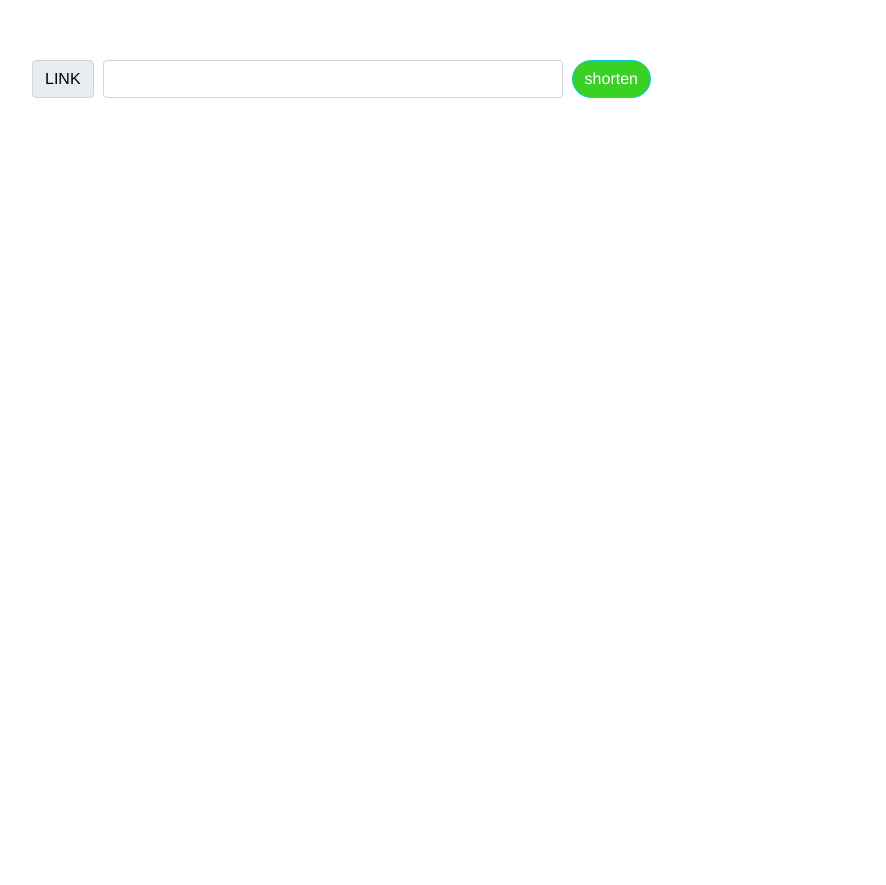
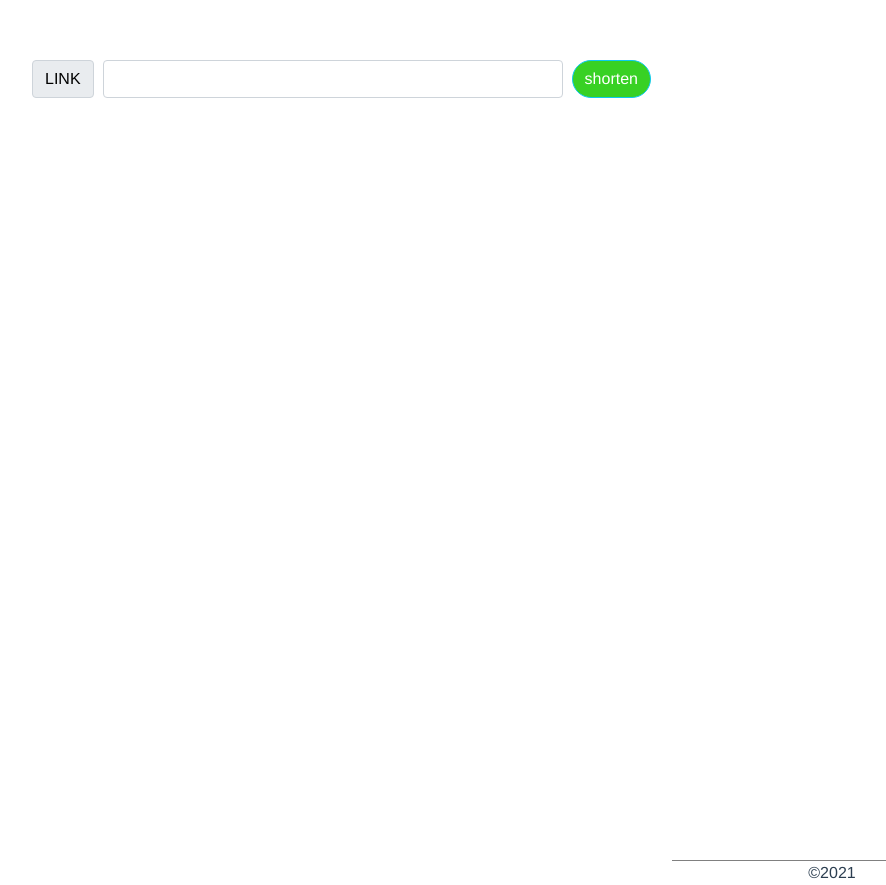
Before and after one commit to Mogakamo/url-link-shortener, a Vue app: page / in a window 1280 px wide. Shown: the whole page, without its empty margins (288-1174 px from the left). Before the commit the page ends 860 px from the top, so only its background shows below. Built offline with nearby package versions, Linux system fonts and the light colour scheme.

Commit message:
Added the footer

```diff
--- a/src/App.vue
+++ b/src/App.vue
@@ -1,16 +1,22 @@
 <template>
   <div id="app">
+    <NavBar />
     <HelloWorld />
+    <Footer />
   </div>
 </template>
 
 <script>
 import HelloWorld from "./components/HelloWorld.vue";
+import NavBar from "./components/NavBar";
+import Footer from "./components/Footer.vue";
 
 export default {
   name: "App",
   components: {
     HelloWorld,
+    NavBar,
+    Footer,
   },
 };
 </script>
@@ -25,7 +31,7 @@ export default {
   margin-top: 60px;
   display: grid;
   grid-template-columns: repeat(4, 1fr);
-  grid-template-rows: repeat(5, 100px);
+  grid-template-rows: repeat(4, 1fr) 10px;
   min-height: 100vh;
   min-width: auto;
 }
--- a/src/components/Footer.vue
+++ b/src/components/Footer.vue
@@ -0,0 +1,25 @@
+<template>
+    <div class="footer">
+        &copy;2021
+    </div>
+</template>
+
+<script>
+export default {
+    name: 'Footer'
+
+}
+</script>
+
+<style scoped>
+    .footer {
+        margin-top: 10px;
+        grid-row-start: 5;
+        grid-row-end: 6;
+        grid-column-start: 4;
+        grid-column-end: 5;
+        border-top: .5px solid grey;
+        margin-bottom: 10px;
+        float: right;
+        }
+</style>
--- a/src/components/HelloWorld.vue
+++ b/src/components/HelloWorld.vue
@@ -5,7 +5,7 @@
         <b-input-group-text class="prepend">link</b-input-group-text>
       </template>
       <div class="form-input">
-      <b-form-input ></b-form-input>
+        <b-form-input></b-form-input>
       </div>
       <template #append>
         <b-input-group-append>
@@ -18,11 +18,9 @@
 
 <script>
 export default {
-  name: 'HelloWorld',
-  props: {
-    msg: String
-  }
-}
+  name: "HelloWorld",
+  props: {},
+};
 </script>
 
 <!-- Add "scoped" attribute to limit CSS to this component only -->
@@ -32,7 +30,6 @@ export default {
   grid-column-end: span 2;
   grid-row-start: 1;
   text-transform: uppercase;
-
 }
 .text-white {
   color: #fff;
--- a/src/components/NavBar.vue
+++ b/src/components/NavBar.vue
@@ -1,3 +1,14 @@
 <template>
     <div></div>
 </template>
+
+<script>
+export default {
+    name: 'NavBar'
+
+}
+</script>
+
+<style scoped>
+
+</style>
```
Also changed, not shown: src/components/SideNav.vue (+14 -0 lines). Lines whose indentation alone changed are shown as unchanged.
